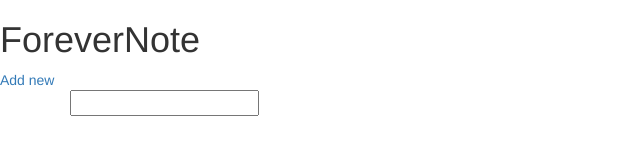
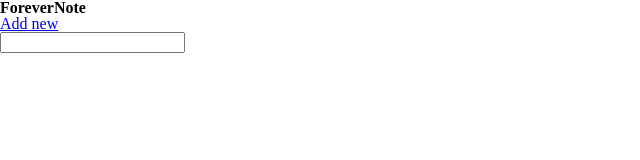
Before and after one commit to narendrashetty/ForeverNote, a website: page index.html in a window 1280 px wide. Shown: the whole page, without its empty margins (0-640 px from the left). Drawn offline with nearby package versions, Linux system fonts and the light colour scheme; some packages are replaced by stand-ins of ours.

Commit message:
removed bootstrap from dependencies

```diff
--- a/app/styles/main.css
+++ b/app/styles/main.css
@@ -1,3 +1,9 @@
+/* --------------------------------------
+-----   Reset   -----
+------------------------------------------*/
+
+html,body,div,span,object,iframe,h1,h2,h3,h4,h5,h6,p,blockquote,pre,abbr,address,cite,code,del,dfn,em,img,ins,kbd,q,samp,small,strong,sub,sup,var,b,i,dl,dt,dd,ol,ul,li,fieldset,form,label,legend,table,caption,tbody,tfoot,thead,tr,th,td,article,aside,canvas,details,figcaption,figure,footer,header,hgroup,menu,nav,section,summary,time,mark,audio,video{margin:0;padding:0;border:0;outline:0;font-size:100%;vertical-align:baseline;background:transparent}body{line-height:1}article,aside,details,figcaption,figure,footer,header,hgroup,menu,nav,section{display:block}nav ul{list-style:none}blockquote,q{quotes:none}blockquote:before,blockquote:after,q:before,q:after{content:none}a{margin:0;padding:0;font-size:100%;vertical-align:baseline;background:transparent}ins{background-color:#ff9;color:#000;text-decoration:none}mark{background-color:#ff9;color:#000;font-style:italic;font-weight:bold}del{text-decoration:line-through}abbr[title],dfn[title]{border-bottom:1px dotted;cursor:help}table{border-collapse:collapse;border-spacing:0}hr{display:block;height:1px;border:0;border-top:1px solid #ccc;margin:1em 0;padding:0}input,select{vertical-align:middle}.clearfix:before,.clearfix:after{content:" ";display:table;}.clearfix:after {clear:both;}html,body{height:100%;overflow-x:hidden;}
+
 .tag-input-ctn {
 	border: 1px solid #ccc;
 	padding: 2px 3px;
--- a/index.html
+++ b/index.html
@@ -3,7 +3,6 @@
 <head>
 	<meta charset="utf-8">
 	<title>ForeverNote</title>
-	<link rel="stylesheet" href="//maxcdn.bootstrapcdn.com/bootstrap/3.3.1/css/bootstrap.min.css">
 	<link rel="stylesheet" href="app/styles/main.css">
 </head>
 
```
